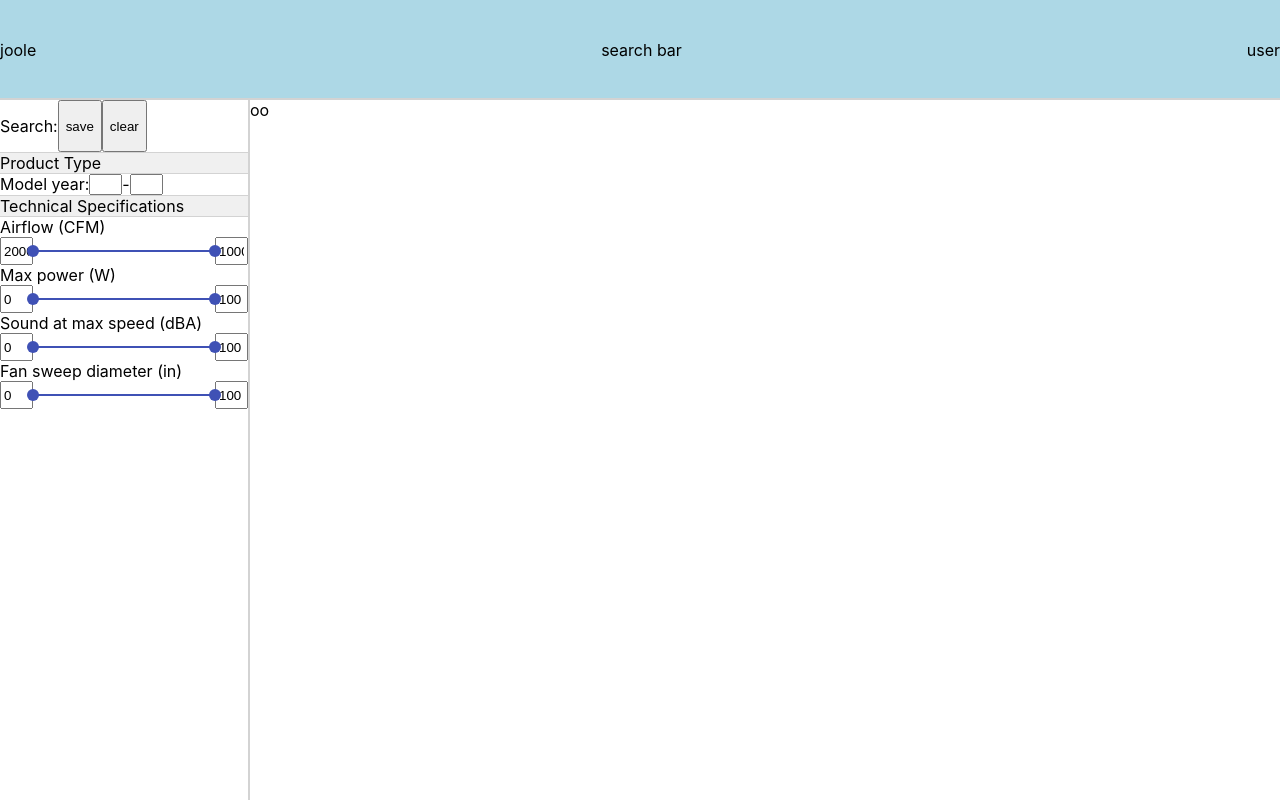
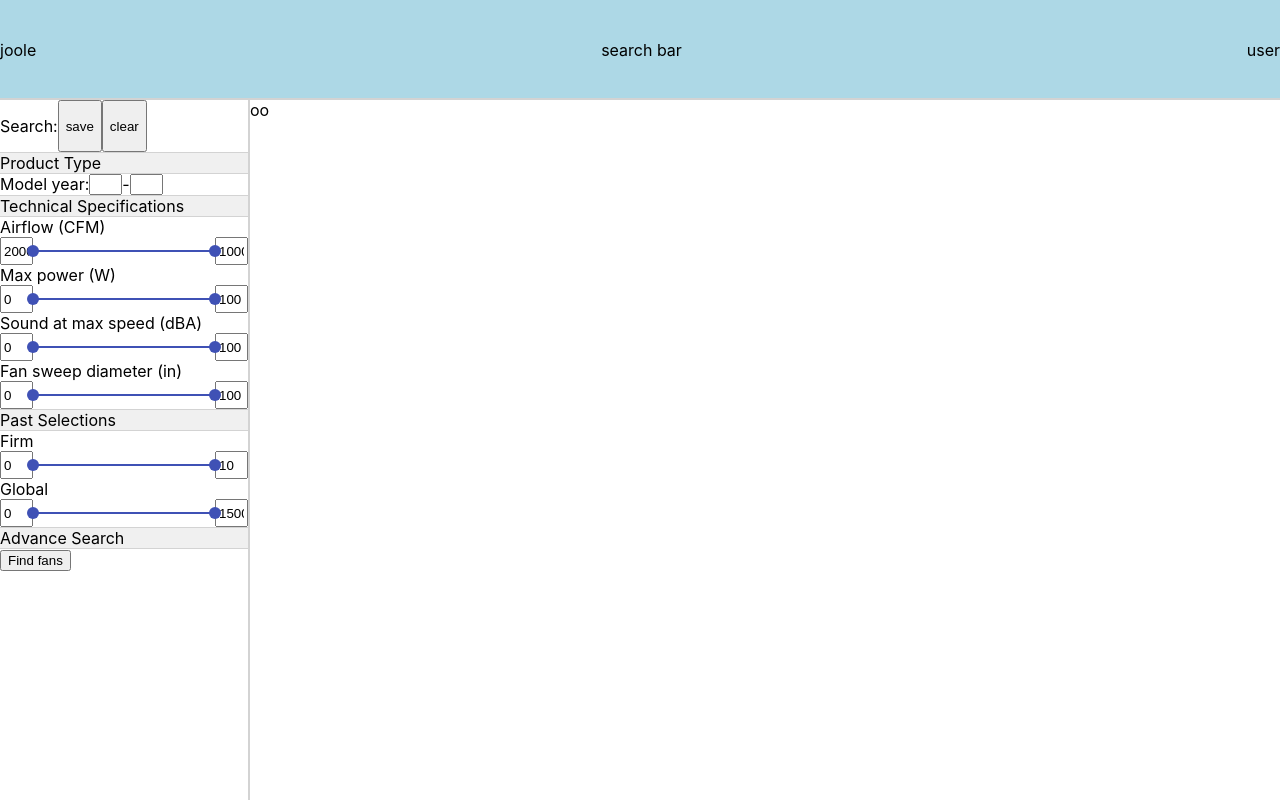
Before and after one commit to qiyunlu/joolef, a React (Create React App) app: page /productPage in a window 1280 px wide. Built offline with nearby package versions, Linux system fonts and the light colour scheme.

Commit message:
side bar basic

```diff
--- a/src/components/SideBar/SideBar.js
+++ b/src/components/SideBar/SideBar.js
@@ -20,6 +20,14 @@ const SideBar = (props) => {
   const handleSweepDiameterChange = (event, newValue) => {
     setSweepDiameterValue(newValue);
   };
+  const [firmValue, setFirmValue] = React.useState([0, 10]);
+  const handleFirmChange = (event, newValue) => {
+    setFirmValue(newValue);
+  };
+  const [globalValue, setGlobalValue] = React.useState([0, 1500]);
+  const handleGlobalChange = (event, newValue) => {
+    setGlobalValue(newValue);
+  };
 
   return (
     <div className={styles.SideBar}>
@@ -28,6 +36,7 @@ const SideBar = (props) => {
         <button>save</button>
         <button>clear</button>
       </div>
+
       <div className={styles.title}>Product Type</div>
       <div className={styles.para}>
         <div>Model year:</div>
@@ -35,6 +44,7 @@ const SideBar = (props) => {
         {'-'}
         <input size='1' />
       </div>
+
       <div className={styles.title}>Technical Specifications</div>
       <div>
         <div>Airflow (CFM)</div>
@@ -93,10 +103,42 @@ const SideBar = (props) => {
           />
           <input size='1' value={sweepDiameterValue[1]} onChange={(event)=>setSweepDiameterValue([sweepDiameterValue[0],+event.target.value])} />
         </div>
-        <div></div>
-        <div></div>
-        <div></div>
       </div>
+
+      <div className={styles.title}>Past Selections</div>
+      <div>
+        <div>Firm</div>
+        <div className={styles.para}>
+          <input size='1' value={firmValue[0]} onChange={(event)=>setFirmValue([+event.target.value,firmValue[1]])} />
+          <Slider
+            value={firmValue}
+            min={0}
+            max={10}
+            onChange={handleFirmChange}
+            valueLabelDisplay="auto"
+            aria-labelledby="range-slider"
+            getAriaValueText={valuetext}
+          />
+          <input size='1' value={firmValue[1]} onChange={(event)=>setFirmValue([firmValue[0],+event.target.value])} />
+        </div>
+        <div>Global</div>
+        <div className={styles.para}>
+          <input size='1' value={globalValue[0]} onChange={(event)=>setGlobalValue([+event.target.value,globalValue[1]])} />
+          <Slider
+            value={globalValue}
+            min={0}
+            max={1500}
+            onChange={handleGlobalChange}
+            valueLabelDisplay="auto"
+            aria-labelledby="range-slider"
+            getAriaValueText={valuetext}
+          />
+          <input size='1' value={globalValue[1]} onChange={(event)=>setGlobalValue([globalValue[0],+event.target.value])} />
+        </div>
+      </div>
+
+      <div className={styles.title}>Advance Search</div>
+      <div><button>Find fans</button></div>
     </div>
   );
 }
```
Also changed, not shown: src/components/SideBar/SideBar.module.css (line endings or trailing spaces).
